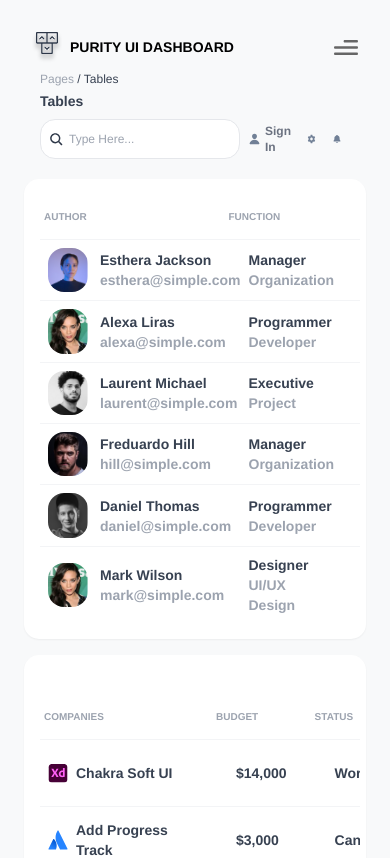
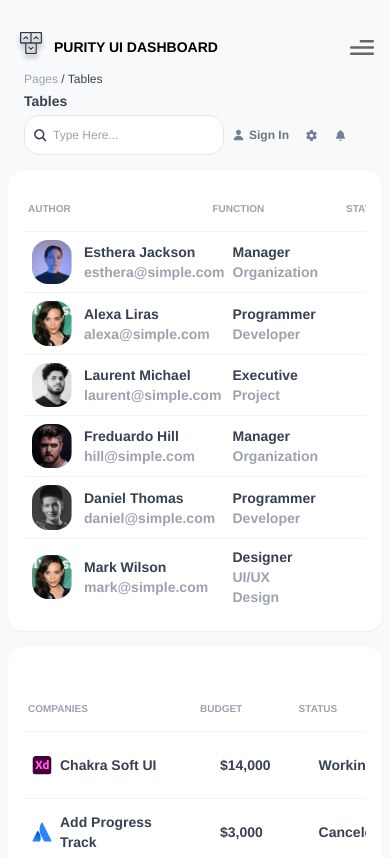
Before and after one commit to arrlancore/duck-flying-tp-project, a Next.js app: page /tables in a window 390 px wide. Shown: the top 858 px of the page. Built offline with nearby package versions, Linux system fonts and the light colour scheme.

Commit message:
fix responsive

```diff
--- a/pages/billing.tsx
+++ b/pages/billing.tsx
@@ -23,7 +23,9 @@ export default function Tables() {
         <title>{caption.title}</title>
         <meta name="description" content={caption.description} key="desc" />
       </Head>
-      <div className={`py-6 px-6 sm:px-16 flex justify-center items-center`}>
+      <div
+        className={`py-6 px-2 sm:px-16 xl:px-24 flex justify-center items-center`}
+      >
         <div className={`xl:max-w-[1920px] w-full font-helvetica`}>
           <div className="flex flex-col md:flex-row">
             <section
--- a/pages/index.tsx
+++ b/pages/index.tsx
@@ -25,7 +25,9 @@ export default function Tables() {
         <title>{caption.title}</title>
         <meta name="description" content={caption.description} key="desc" />
       </Head>
-      <div className={`py-6 px-6 sm:px-16 flex justify-center items-center`}>
+      <div
+        className={`py-6 px-2 sm:px-16 xl:px-24 flex justify-center items-center`}
+      >
         <div className={`xl:max-w-[1920px] w-full font-helvetica`}>
           <div className="flex flex-col md:flex-row">
             <section
--- a/pages/tables.tsx
+++ b/pages/tables.tsx
@@ -27,7 +27,9 @@ export default function Tables() {
         <title>{caption.title}</title>
         <meta name="description" content={caption.description} key="desc" />
       </Head>
-      <div className={`py-6 px-6 sm:px-16 flex justify-center items-center`}>
+      <div
+        className={`py-6 px-2 sm:px-16 xl:px-24 flex justify-center items-center`}
+      >
         <div className={`xl:max-w-[1920px] w-full font-helvetica`}>
           <div className="flex flex-col md:flex-row">
             <section
```
